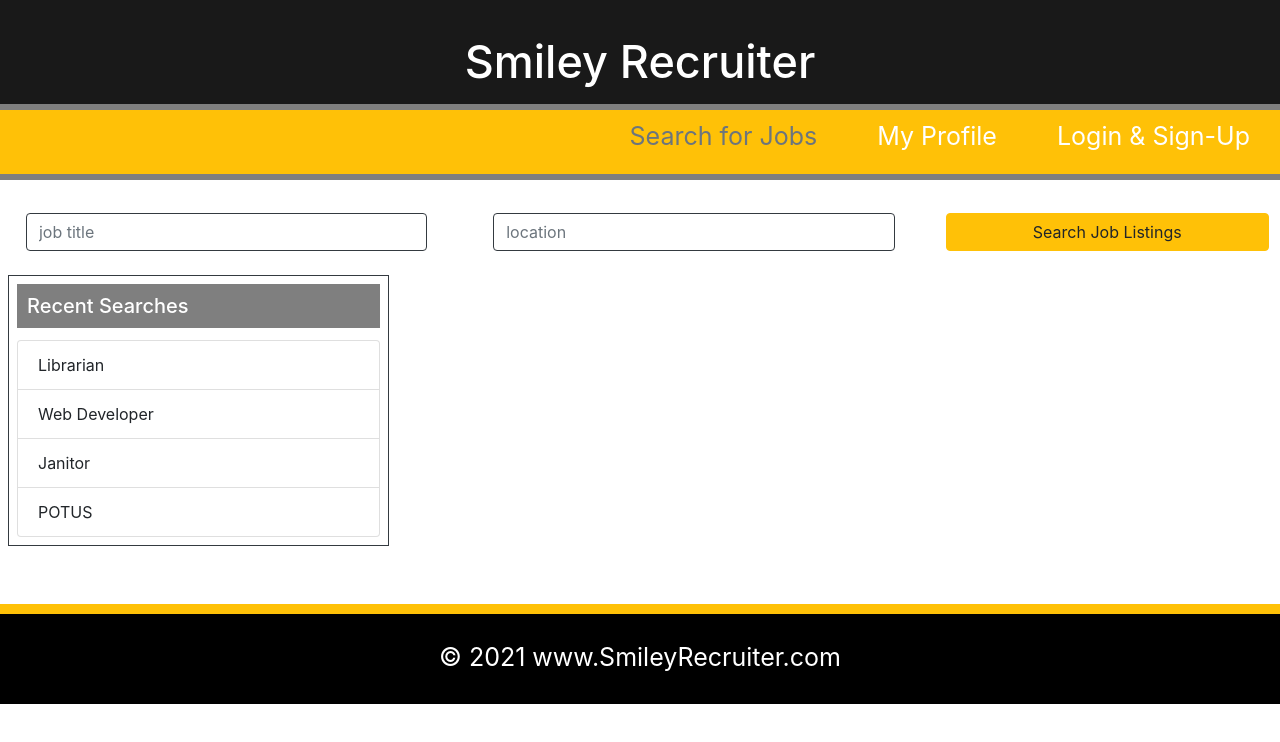
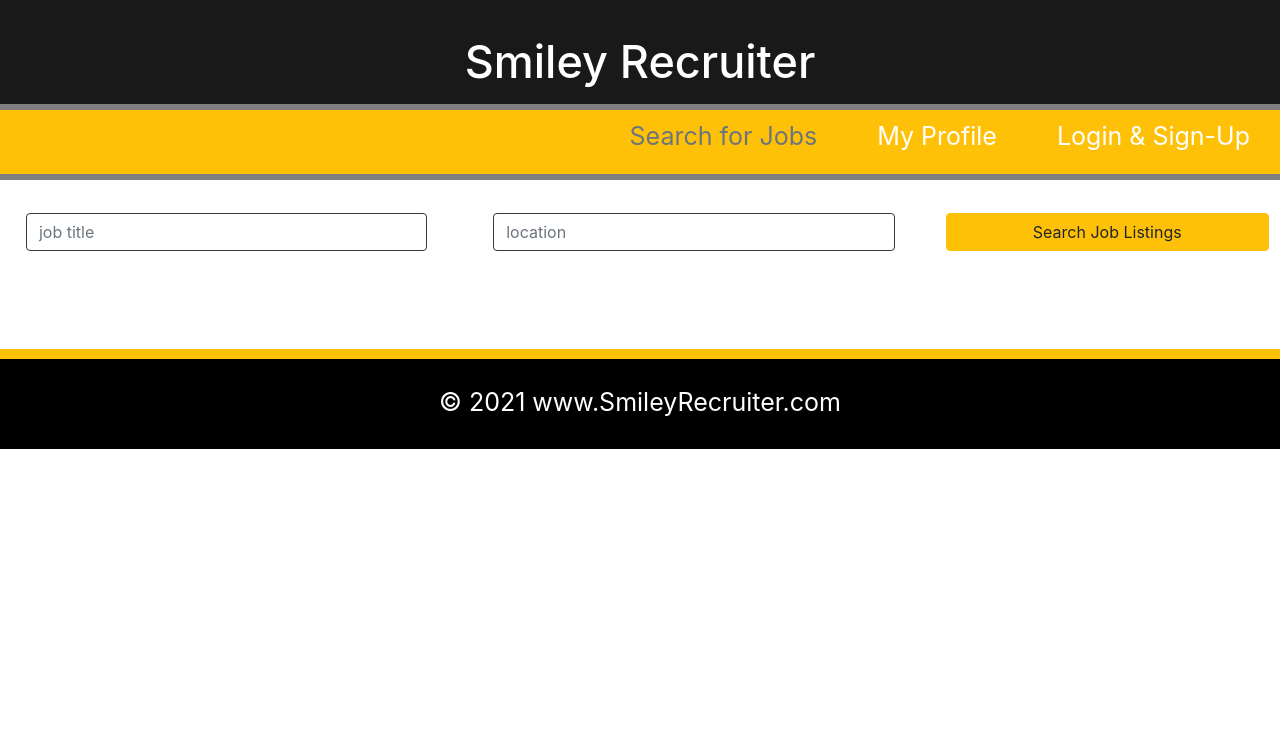
Before and after one commit to JChosay/group-pj3-smileyrecruiter, a React (Create React App) app in the folder smileyrecriuter/client/: page / in a window 1280 px wide. Shown: the top 742 px of the page. Built offline with nearby package versions, Linux system fonts and the light colour scheme.

Commit message:
Recent search works

```diff
--- a/smileyrecriuter/client/src/components/SearchBar/index.js
+++ b/smileyrecriuter/client/src/components/SearchBar/index.js
@@ -12,8 +12,7 @@ export default function SearchBar(props) {
 
         //send this data to the recent searches component
 
-        props.setJobInput("")
-        props.setLocationInput("")
+
 
       };
 
--- a/smileyrecriuter/client/src/components/SearchResults/index.js
+++ b/smileyrecriuter/client/src/components/SearchResults/index.js
@@ -29,7 +29,7 @@ export default function SearchResults(props) {
         <div className="row col-12">
 
             <div className="col-4">
-                <RecentSearches searchObj={props.searchObj}/>
+                <RecentSearches searchObj={props.searchObj} setSearchObj={props.setSearchObj}/>
                 <TopCompanies searchObj={props.searchObj}/>
             </div>
 
--- a/smileyrecriuter/client/src/components/SearchResults/recentSearches.js
+++ b/smileyrecriuter/client/src/components/SearchResults/recentSearches.js
@@ -1,16 +1,65 @@
-import React from "react";
+import React, { useState, useEffect } from "react";
 
 
-export default function RecentSearches() {
+export default function RecentSearches(props) {
+
+
+    const [recentSearches, setRecentSearches] = useState([])
+    const [renderReady, setRenderReady] = useState("false")
+
+
+
+
+    const renderRecentSearches = () => {
+        let list;
+        if(recentSearches){
+            list = recentSearches.map((search, i)=> {
+                return (
+                    <li className="list-group-item"key={i}><button onClick={()=>props.setSearchObj({jobTitle: search.jobTitle, location: search.location})}> {search.jobTitle} in {search.location} </button>{search.jobTitle} in {search.location}</li>
+                )
+            })
+
+        }
+        return list
+    }
+
+
+
+
+    useEffect(() => {
+        if (recentSearches.length < 5 && props.searchObj.jobTitle) {
+            setRecentSearches([ props.searchObj, ...recentSearches])
+        }
+         else if(recentSearches.length > 4 ){
+             console.log("over the limit");
+             let copy = recentSearches.slice()
+             let newCopy = copy.pop()
+             setRecentSearches([ props.searchObj, ...copy])
+         }
+    }, [props.searchObj.jobTitle, props.searchObj.location]);
+
+
+
+
+
+
+
+    if(recentSearches.length){
     return (
-        <div className="border border-dark p-2 m-2">
-            <h5 className="card-title cardHeaders">Recent Searches</h5>
-            <ul className="list-group">
-                <li className="list-group-item">Librarian</li>
-                <li className="list-group-item">Web Developer</li>
-                <li className="list-group-item">Janitor</li>
-                <li className="list-group-item">POTUS</li>
-            </ul>
-        </div>
-    );
+        <>
+        {recentSearches.length && (
+
+                <div className="border border-dark p-2 m-2">
+                <h5 className="card-title cardHeaders">Recent Searches</h5>
+                <ul className="list-group">
+                    {renderRecentSearches()}
+
+                </ul>
+            </div>
+            )}
+
+
+    </>
+    )
+        }else{return null}
 }
--- a/smileyrecriuter/client/src/pages/SearchPage.js
+++ b/smileyrecriuter/client/src/pages/SearchPage.js
@@ -20,7 +20,7 @@ export default function SearchPage() {
         searchObj={searchObj}
         setSearchObj={setSearchObj}
         />
-        <SearchResults searchObj={searchObj} />
+        <SearchResults searchObj={searchObj} setSearchObj={setSearchObj}/>
 
         </div>
     );
```
